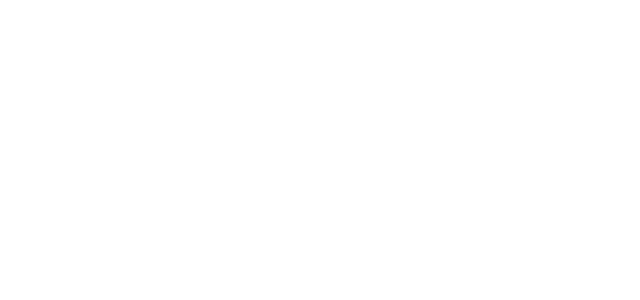
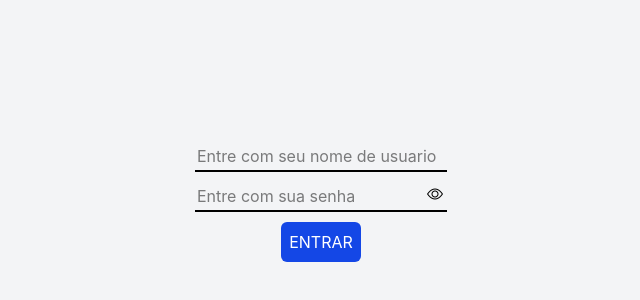
Before and after one commit to CadevV/Devppe, a React (Vite) app in the folder frontend/: page / in a window 1280 px wide. Shown: the part 198-498 px from the top of the page, without its empty margins (319-959 px from the left). Built offline with nearby package versions, Linux system fonts and the light colour scheme.

Commit message:
feat: Adiciona o componente de login e integra os ícones do Bootstrap

```diff
--- a/frontend/index.html
+++ b/frontend/index.html
@@ -3,6 +3,7 @@
   <head>
     <meta charset="UTF-8" />
     <meta name="viewport" content="width=device-width, initial-scale=1.0" />
+    <link rel="stylesheet" href="https://cdn.jsdelivr.net/npm/bootstrap-icons@1.13.2/font/bootstrap-icons.min.css">
     <title>Devppe</title>
   </head>
   <body>
--- a/frontend/src/App.jsx
+++ b/frontend/src/App.jsx
@@ -1,10 +1,11 @@
 import './index.css'
+import Login from "./pages/login/Login.jsx"
 
 function App() {
 
   return (
     <>
-
+    <Login />
     </>
   )
 }
--- /dev/null
+++ b/frontend/src/pages/login/Login.jsx
@@ -0,0 +1,72 @@
+import { useState } from "react";
+
+const Login = () => {
+  const [showPass, setShowpass] = useState("password");
+  const [name, setName] = useState("");
+  const [pass, setPass] = useState("");
+
+  const showPassInput = () => {
+    if (showPass === "password") {
+      setShowpass("text");
+    } else {
+      setShowpass("password");
+    }
+  };
+
+  const getName = (e) => {
+    setName(e.target.value);
+  };
+
+  const getPass = (e) => {
+    setPass(e.target.value);
+  };
+
+  const sendPass = ()=>{
+    console.log(pass, name)
+  }
+
+  return (
+    <>
+      <div className="flex flex-col items-center justify-center min-h-screen py-2 bg-gray-100 gap-2.5">
+        <div>
+          <input
+            type="text"
+            placeholder="Entre com seu nome de usuario"
+            className="outline-0 border-b-2 p-0.5"
+            value={name}
+            onChange={getName}
+          />
+        </div>
+
+        <div className="relative">
+          <input
+            type={showPass}
+            placeholder="Entre com sua senha"
+            className="outline-0 border-b-2 p-0.5"
+            onChange={getPass}
+            value={pass}
+          />
+          <button
+            aria-label="Ver Senha"
+            className="absolute right-1 cursor-pointer"
+            onClick={showPassInput}
+          >
+            {showPass === "password" ? (
+              <i class="bi bi-eye"></i>
+            ) : (
+              <i class="bi bi-eye-slash"></i>
+            )}
+          </button>
+        </div>
+
+        <div>
+          <button onClick={sendPass} className="cursor-pointer text-white uppercase rounded-md p-2 bg-blue-700">
+            Entrar
+          </button>
+        </div>
+      </div>
+    </>
+  );
+};
+
+export default Login;
--- a/frontend/src/pages/login/components/login.jsx
+++ /dev/null
@@ -1,9 +0,0 @@
-const login = () => {
-  return (
-    <div>
-
-    </div>
-  )
-}
-
-export default login
```
Also changed, not shown: frontend/src/pages/home/Home.jsx (added), frontend/src/services/api.js (added).
